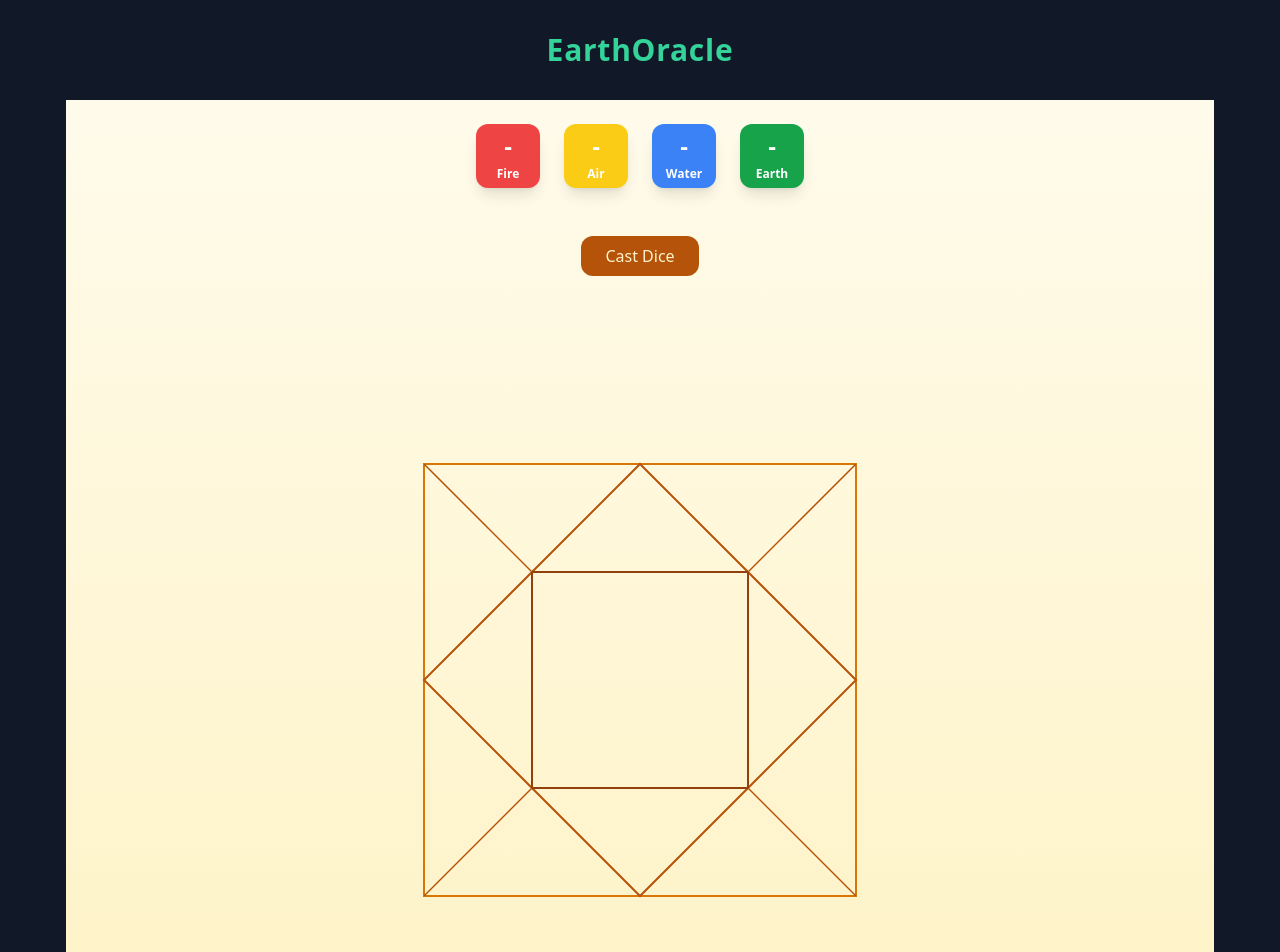
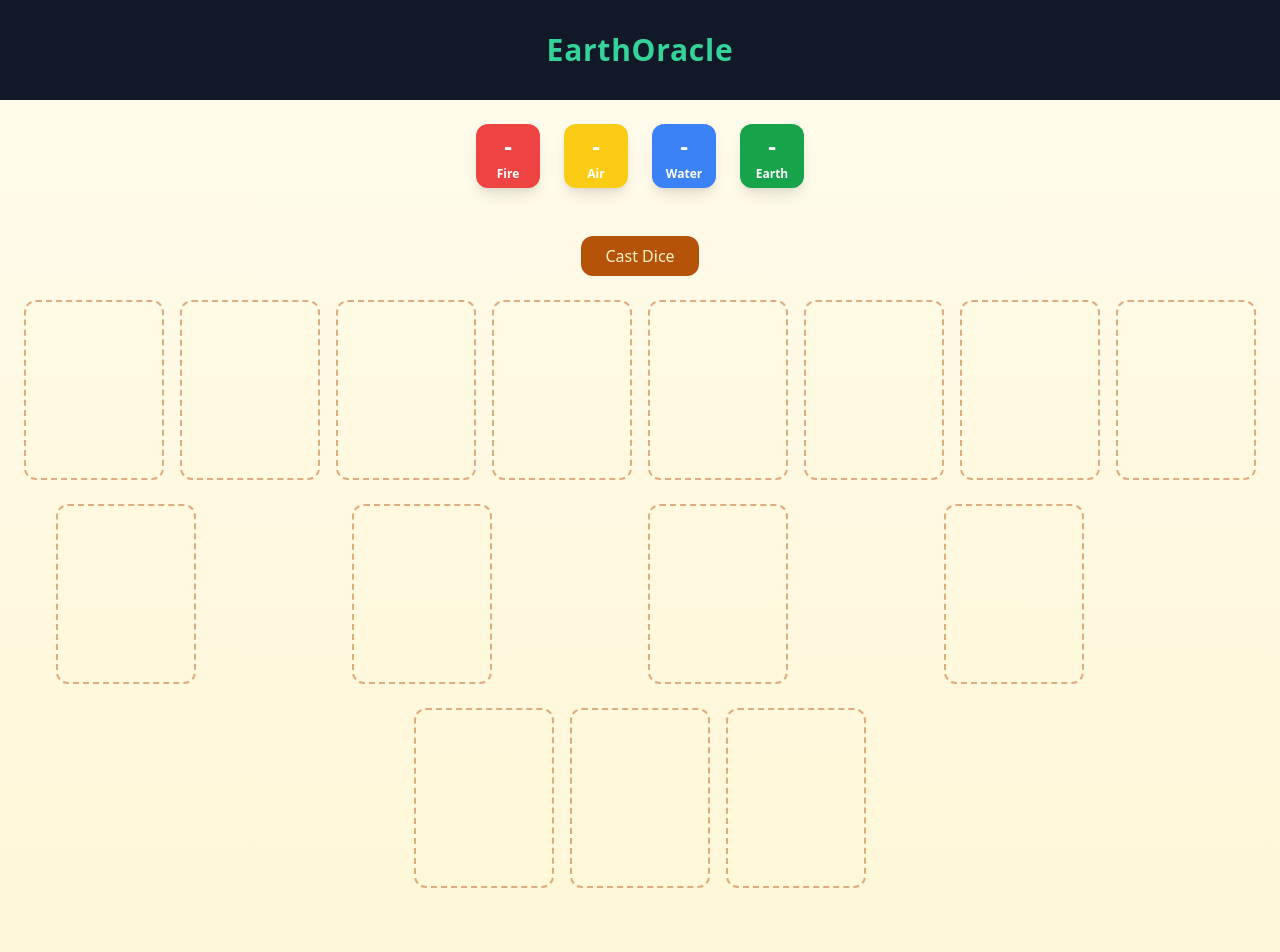
Before and after one commit to Whytebread/EarthOracle, a React (Create React App) app in the folder earth-oracle/: page / in a window 1280 px wide. Shown: the top 952 px of the page. Built offline with nearby package versions, Linux system fonts and the light colour scheme.

Commit message:
intiall try to incorporate a shield card frame that the cards will slot into

```diff
--- a/earth-oracle/src/components/CastingBoard.js
+++ b/earth-oracle/src/components/CastingBoard.js
@@ -5,6 +5,7 @@ import FigureCard from "./FigureCard";
 import { geomanticFigures } from "../data/figures";
 import HouseChart from "./HouseChart";
 import HouseChartFrame from "./HouseChartFrame";
+import ShieldChartFrame from "./ShieldChartFrame";
 
 /* --- SHARED LAYOUT CONSTANTS --- */
 const CARD_W = 160;              // base card width
@@ -222,10 +223,12 @@ export default function CastingBoard() {
         <TopRow />
         <NiecesRow />
         <CourtRow />
-            {/* TEMP: house chart frame only */}
-      <div className="mt-20 flex justify-center">
-        <HouseChartFrame size={600} />
-      </div>
+
+        <ShieldChartFrame />
+        {/* TEMP: house chart frame only */}
+        <div className="mt-20 flex justify-center">
+          <HouseChartFrame size={600} />
+        </div>
 
       </div>
     </div>
--- /dev/null
+++ b/earth-oracle/src/components/ShieldChartFrame.jsx
@@ -0,0 +1,55 @@
+export default function ShieldChartFrame({ slotWidth = 140, slotHeight = 180 }) {
+  const gap = 16;
+
+  const slotStyle = {
+    width: slotWidth,
+    height: slotHeight,
+    border: "2px dashed rgba(180,83,9,0.45)",
+    borderRadius: 12,
+    background: "rgba(255,248,220,0.35)",
+  };
+
+  return (
+    <div className="flex flex-col items-center gap-6">
+
+      {/* Mothers + Daughters (8 total, right → left) */}
+      <div
+        style={{
+          display: "grid",
+          gridTemplateColumns: `repeat(8, ${slotWidth}px)`,
+          gap,
+        }}
+      >
+        {Array.from({ length: 8 }).map((_, i) => (
+          <div key={i} style={slotStyle} />
+        ))}
+      </div>
+
+      {/* Nieces (4) */}
+      <div
+        style={{
+          display: "grid",
+          gridTemplateColumns: `repeat(4, ${slotWidth * 2}px)`,
+          gap,
+        }}
+      >
+        {Array.from({ length: 4 }).map((_, i) => (
+          <div key={i} style={slotStyle} />
+        ))}
+      </div>
+
+      {/* Witnesses + Judge */}
+      <div
+        style={{
+          display: "grid",
+          gridTemplateColumns: `repeat(3, ${slotWidth}px)`,
+          gap,
+        }}
+      >
+        <div style={slotStyle} /> {/* Left Witness */}
+        <div style={slotStyle} /> {/* Judge */}
+        <div style={slotStyle} /> {/* Right Witness */}
+      </div>
+    </div>
+  );
+}
```
